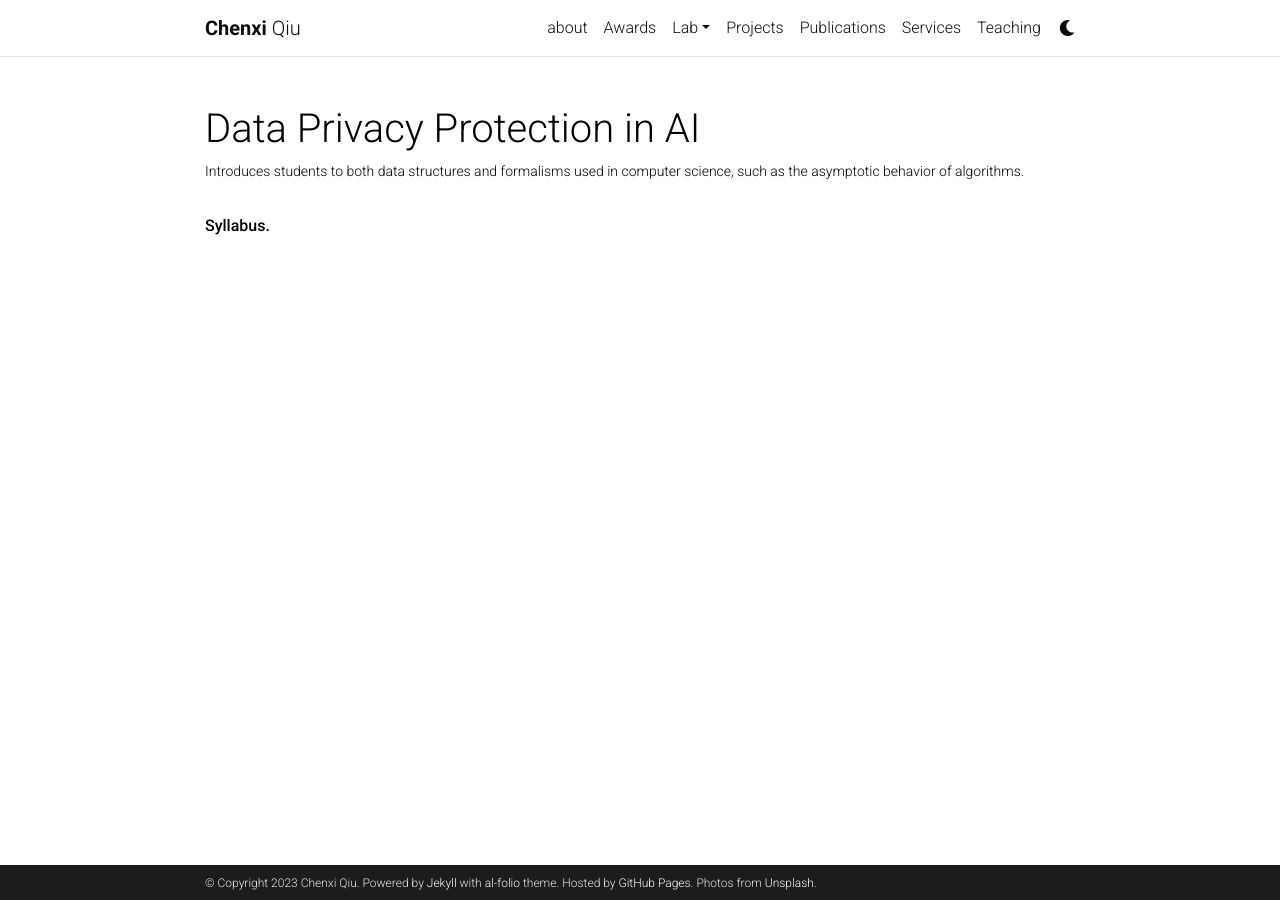
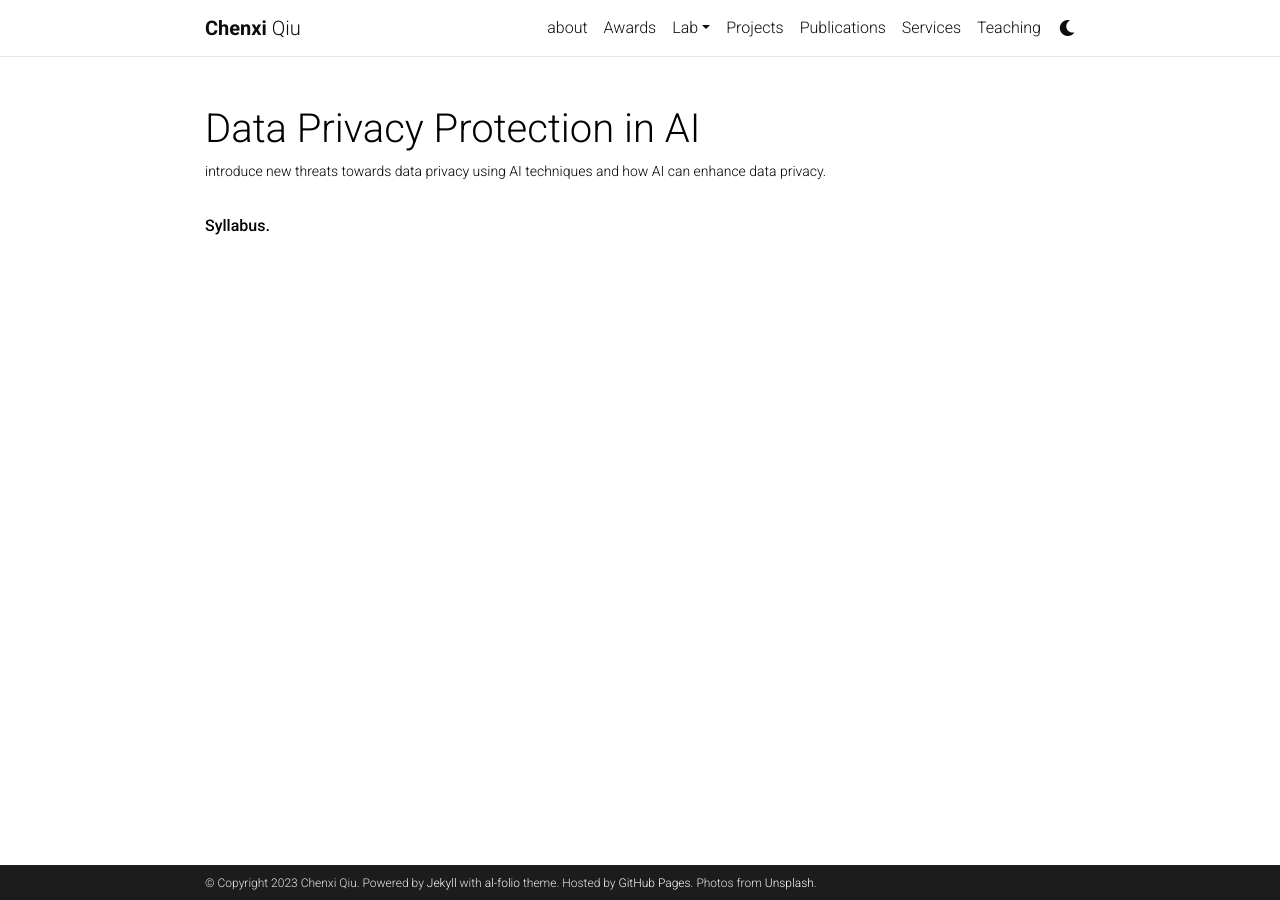
Before and after one commit to chenxiunt/chenxiunt.github.io, a Jekyll site: the page built from _teaching/DataPrivacyAI.markdown, in a window 1280 px wide. Built offline with Jekyll 4.4.1, drawn with Linux system fonts in a browser that asks for light colours; comment, search, counter and statistics services are not loaded; a style sheet for code colours, icons or effects is not loaded.

Commit message:
Update DataPrivacyAI.markdown

```diff
--- a/_teaching/DataPrivacyAI.markdown
+++ b/_teaching/DataPrivacyAI.markdown
@@ -1,7 +1,7 @@
 ---
 layout: page
 title: Data Privacy Protection in AI
-description: Introduces students to both data structures and formalisms used in computer science, such as the asymptotic behavior of algorithms.
+description: introduce new threats towards data privacy using AI techniques and how AI can enhance data privacy.
 img: /assets/img/DataPrivacyAI.jpg
 importance: 3
 ---
```
